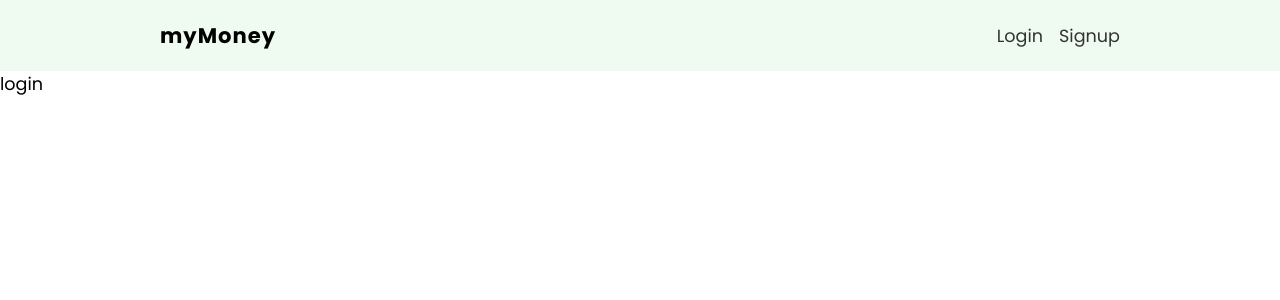
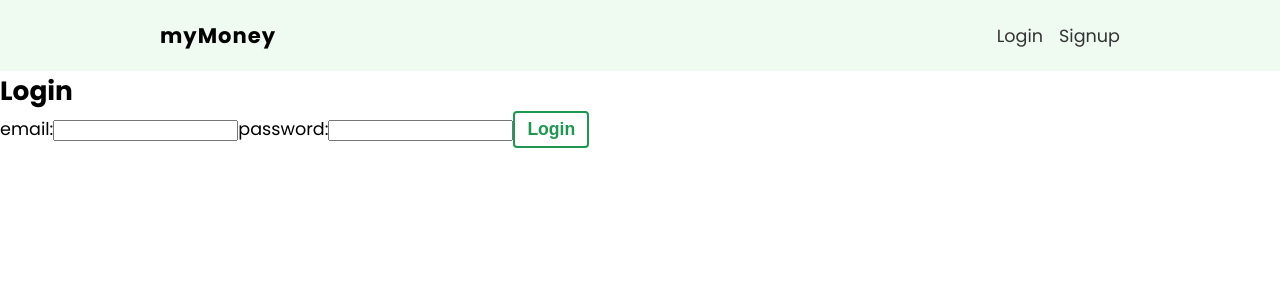
Before and after one commit to marksav85/my-money, a React (Vite) app: page /login in a window 1280 px wide. Shown: the top 300 px of the page. Built offline with nearby package versions, Linux system fonts and the light colour scheme.

Commit message:
Refactor login form in Login component

```diff
--- a/src/pages/login/login.jsx
+++ b/src/pages/login/login.jsx
@@ -1,5 +1,18 @@
 import styles from "./Login.module.css";
 
 export default function Login() {
-  return <div>login</div>;
+  return (
+    <form className={styles["login-form"]}>
+      <h2>Login</h2>
+      <label>
+        <span>email:</span>
+        <input type="email" />
+      </label>
+      <label>
+        <span>password:</span>
+        <input type="password" />
+      </label>
+      <button className="btn">Login</button>
+    </form>
+  );
 }
```
